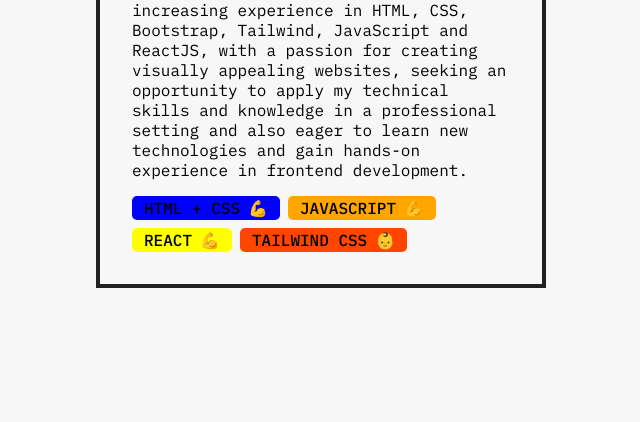
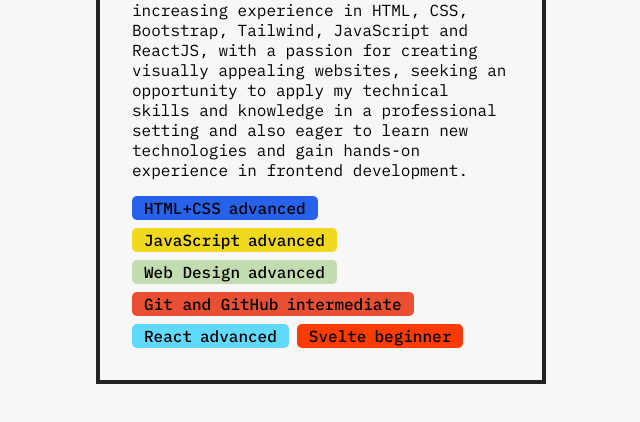
Before and after one commit to favy-codez/profile-card, a React app: page / in a window 1280 px wide. Shown: the part 334-756 px from the top of the page, without its empty margins (319-959 px from the left). Built offline with nearby package versions, Linux system fonts and the light colour scheme.

Commit message:
added readme

```diff
--- a/src/index.js
+++ b/src/index.js
@@ -1,6 +1,39 @@
 import { StrictMode } from "react";
 import { createRoot } from "react-dom/client";
 import "./index.css";
+
+const skills = [
+  {
+    skill: "HTML+CSS",
+    level: "advanced",
+    color: "#2662EA",
+  },
+  {
+    skill: "JavaScript",
+    level: "advanced",
+    color: "#EFD81D",
+  },
+  {
+    skill: "Web Design",
+    level: "advanced",
+    color: "#C3DCAF",
+  },
+  {
+    skill: "Git and GitHub",
+    level: "intermediate",
+    color: "#E84F33",
+  },
+  {
+    skill: "React",
+    level: "advanced",
+    color: "#60DAFB",
+  },
+  {
+    skill: "Svelte",
+    level: "beginner",
+    color: "#FF3B00",
+  },
+];
 
 function App() {
   return (
@@ -17,25 +50,25 @@ function App() {
   );
 }
 
-function Avatar(){
-    return(
+function Avatar() {
+  return (
     <div>
-        <img src="./headshot.JPG" alt=""/>
+      <img src="./headshot.JPG" alt="" />
     </div>
-    )
+  );
 }
 
-function Intro(){
+function Intro() {
   return (
     <div>
       <h1>Ezeliora Godsfavour Oluebubechukwu</h1>
       <p>
         Progressive Frontend developer with an increasing experience in HTML,
         CSS, Bootstrap, Tailwind, JavaScript and ReactJS, with a passion for
-          creating visually appealing websites, seeking an opportunity to apply
-          my technical skills and knowledge in a professional setting and also
-          eager to learn new technologies and gain hands-on experience in
-          frontend development.
+        creating visually appealing websites, seeking an opportunity to apply my
+        technical skills and knowledge in a professional setting and also eager
+        to learn new technologies and gain hands-on experience in frontend
+        development.
       </p>
     </div>
   );
@@ -44,21 +77,20 @@ function Intro(){
 function SkillList() {
   return (
     <div className="skill-list">
-      <Skill skill="HTML + CSS" emoji="💪" color="blue" />
-      <Skill skill="JAVASCRIPT" emoji="💪" color="orange" />
-      <Skill skill="REACT" emoji="💪" color="yellow" />
-      <Skill skill="TAILWIND CSS" emoji="👶" color="orangered" />
+      {skills.map((skill) => (
+        <Skill skill={skill.skill} level={skill.level} color={skill.color} />
+      ))}
     </div>
   );
 }
 
-function Skill(props){
-    return(
-        <div className="skill" style={{backgroundColor: props.color}}>
-            <span>{props.skill}</span>
-            <span>{props.emoji}</span>
+function Skill({ skill, color, level }) {
+  return (
+    <div className="skill" style={{ backgroundColor: color }}>
+      <span>{skill}</span>
+      <span>{level}</span>
     </div>
-    )
+  );
 }
 
 const rootElement = document.getElementById("root");
```
Also changed, not shown: public/index.html (+0 -14 lines), README.md. Lines whose indentation alone changed are shown as unchanged.
